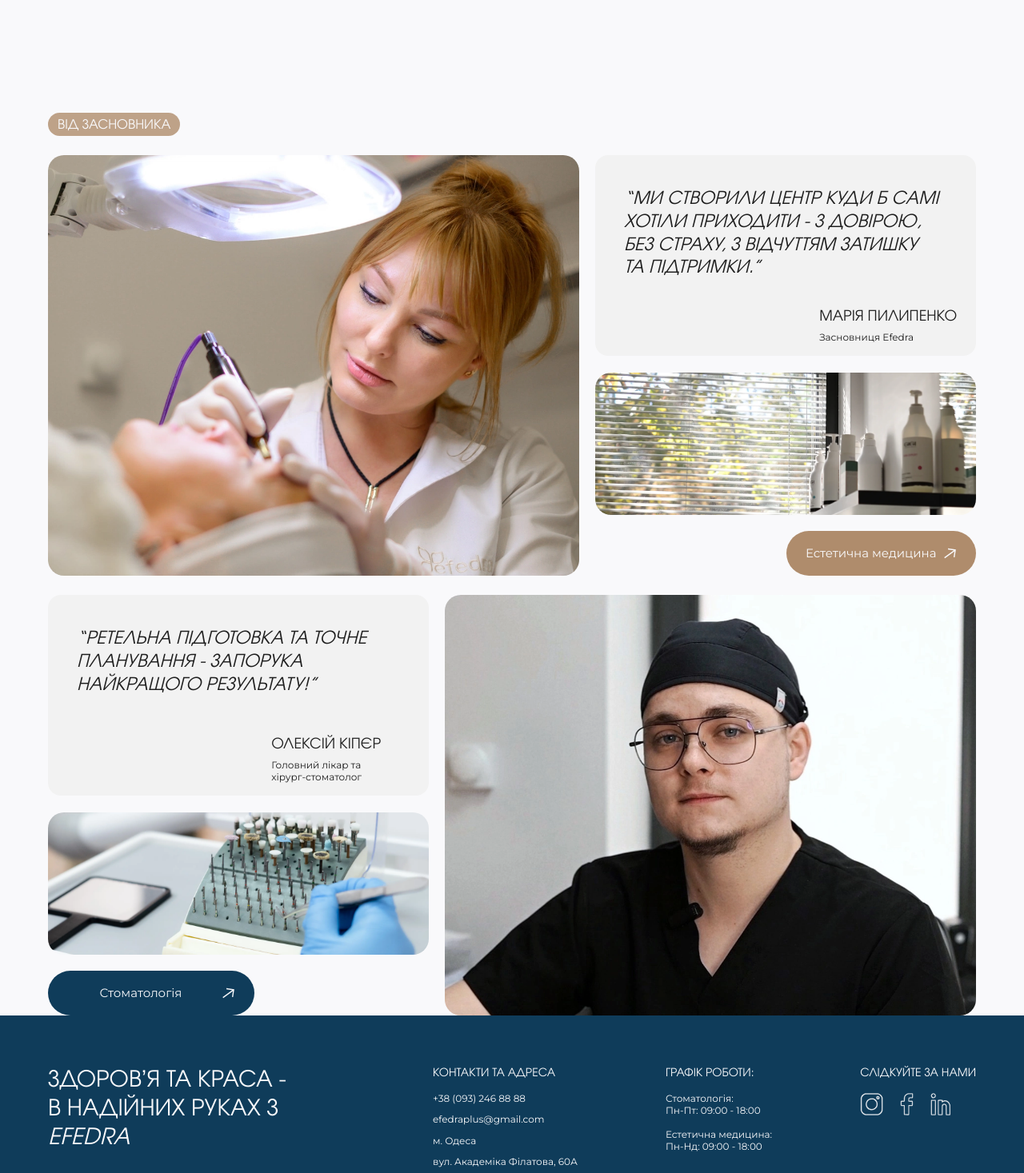
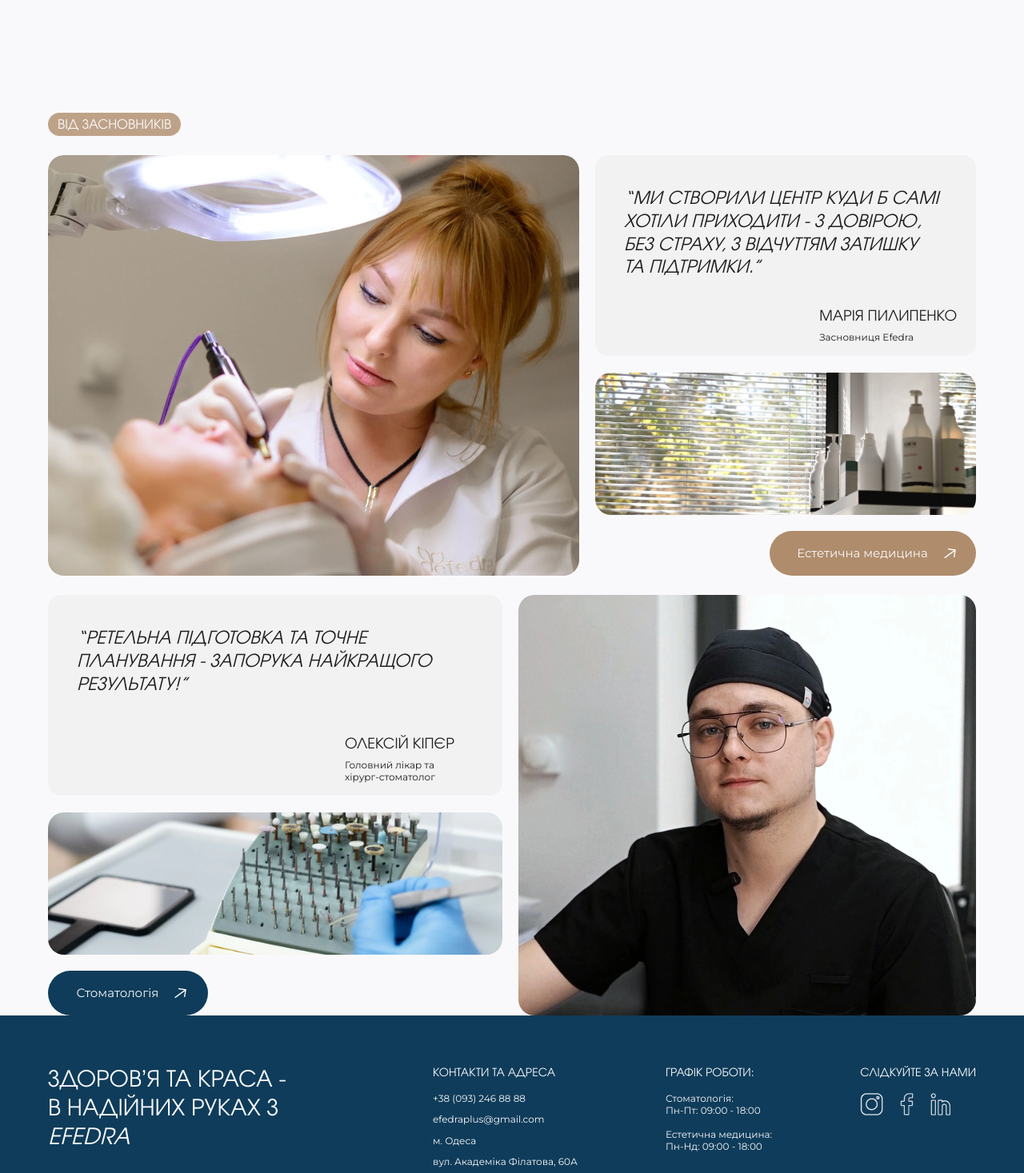
Before and after one commit to cyanidium-dev/efedra-frontend, a Next.js app: page /about in a window 1280 px wide. Shown: the part 2113-3580 px from the top of the page at 80% size. Built offline with nearby package versions, Linux system fonts and the light colour scheme; no server answers.

Commit message:
change tablet styles

```diff
--- a/src/components/aboutPage/founders/Founders.tsx
+++ b/src/components/aboutPage/founders/Founders.tsx
@@ -11,16 +11,16 @@ export default function Founders() {
   return (
     <section className="pt-[60px] lg:pt-[176px]">
       <Container>
-        <SectionTitle>Від засновника</SectionTitle>
+        <SectionTitle>Від засновників</SectionTitle>
         <div className="flex flex-col gap-8 lg:gap-6 lg:pt-1">
-          <div className="flex flex-col lg:flex-row gap-6 lg:gap-5">
+          <div className="flex flex-col md:flex-row gap-6 md:gap-4 lg:gap-5">
             <motion.div
               initial="hidden"
               whileInView="visible"
               exit="exit"
               viewport={{ once: true, amount: 0.3 }}
               variants={fadeInAnimation({ x: -20 })}
-              className="relative w-full lg:w-[calc(115%)] xl:w-[calc(106%)] h-[231px] xs:h-[330px] sm:h-[450px] md:h-[520px] lg:h-[700px] xl:h-[526px] rounded-[16px] md:rounded-[20px] overflow-hidden"
+              className="relative w-full lg:w-[calc(115%)] xl:w-[calc(106%)] h-[231px] xs:h-[330px] sm:h-[450px] md:h-[326px] lg:h-[700px] xl:h-[526px] rounded-[16px] md:rounded-[20px] overflow-hidden"
             >
               <Image
                 src="/images/aboutPage/founders/founder1.webp"
@@ -30,7 +30,7 @@ export default function Founders() {
               />
             </motion.div>
 
-            <div className="flex flex-col justify-between gap-6 lg:max-w-[calc(50%-10px)] xl:w-[calc(70%+70px)] lg:gap-5">
+            <div className="flex flex-col justify-between gap-6 md:gap-2 md:max-w-[calc(50%-8px)] lg:max-w-[calc(50%-10px)] xl:w-[calc(70%+70px)] lg:gap-5">
               <motion.div
                 initial="hidden"
                 whileInView="visible"
@@ -57,7 +57,7 @@ export default function Founders() {
                 whileInView="visible"
                 exit="exit"
                 viewport={{ once: true, amount: 0.3 }}
-                className="hidden md:inline-block relative w-full lg:h-[323px] xl:h-[178px] rounded-[16px] md:rounded-[20px] overflow-hidden"
+                className="hidden md:inline-block relative w-full md:h-[100px] lg:h-[323px] xl:h-[178px] rounded-[16px] md:rounded-[20px] overflow-hidden"
               >
                 <Image
                   src="/images/aboutPage/founders/cosmetics.webp"
@@ -78,7 +78,7 @@ export default function Founders() {
                   <MainButton
                     variant="beige"
                     withArrow
-                    className="xl:h-[56px] xl:max-w-[258px] xl:px-6"
+                    className="xl:h-[56px] xl:w-[258px] xl:px-6"
                   >
                     <span className="text-[14px] lg:text-[15px] font-normal">
                       Естетична медицина
@@ -88,14 +88,14 @@ export default function Founders() {
               </motion.div>
             </div>
           </div>
-          <div className="flex flex-col lg:flex-row-reverse gap-6 lg:gap-5">
+          <div className="flex flex-col md:flex-row-reverse gap-6 md:gap-4 lg:gap-5">
             <motion.div
               initial="hidden"
               whileInView="visible"
               exit="exit"
               viewport={{ once: true, amount: 0.3 }}
               variants={fadeInAnimation({ x: -20 })}
-              className="relative w-full lg:w-[calc(115%)] xl:w-[calc(106%)] h-[231px] xs:h-[330px] sm:h-[450px] md:h-[520px] lg:h-[700px] xl:h-[526px] rounded-[16px] md:rounded-[20px] overflow-hidden"
+              className="relative w-full md:max-w-[calc(50%-8px)] lg:w-[calc(115%)] xl:w-[calc(106%)] h-[231px] xs:h-[330px] sm:h-[450px] md:h-[326px] lg:h-[700px] xl:h-[526px] rounded-[16px] md:rounded-[20px] overflow-hidden"
             >
               <Image
                 src="/images/aboutPage/founders/founder2.webp"
@@ -104,7 +104,7 @@ export default function Founders() {
                 className="object-cover object-[center_20%]"
               />
             </motion.div>
-            <div className="flex flex-col justify-between gap-6 lg:max-w-[calc(50%-10px)] xl:w-[calc(70%+70px)] lg:gap-5">
+            <div className="flex flex-col justify-between gap-6 md:gap-2 md:w-[344px] xl:w-[calc(70%+70px)] lg:gap-5">
               <motion.div
                 initial="hidden"
                 whileInView="visible"
@@ -132,7 +132,7 @@ export default function Founders() {
                 whileInView="visible"
                 exit="exit"
                 viewport={{ once: true, amount: 0.3 }}
-                className="hidden md:inline-block relative w-full lg:h-[323px] xl:h-[178px] rounded-[16px] md:rounded-[20px] overflow-hidden"
+                className="hidden md:inline-block relative w-full md:h-[100px] lg:h-[323px] xl:h-[178px] rounded-[16px] md:rounded-[20px] overflow-hidden"
               >
                 <Image
                   src="/images/aboutPage/founders/instruments.webp"
@@ -145,7 +145,7 @@ export default function Founders() {
                 <Link href="/dentistry">
                   <MainButton
                     withArrow
-                    className="xl:h-[56px] xl:max-w-[258px] xl:px-6"
+                    className="xl:h-[56px] xl:w-[200px] xl:px-[26px]"
                   >
                     <span className="text-[14px] lg:text-[15px] font-normal">
                       Стоматологія
```
